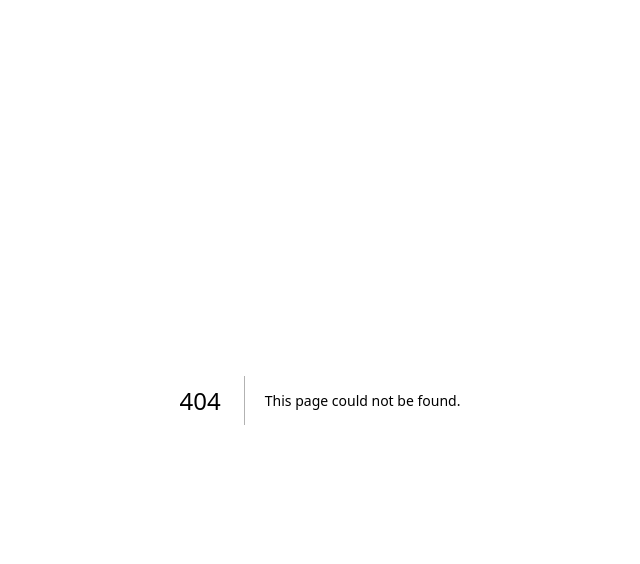
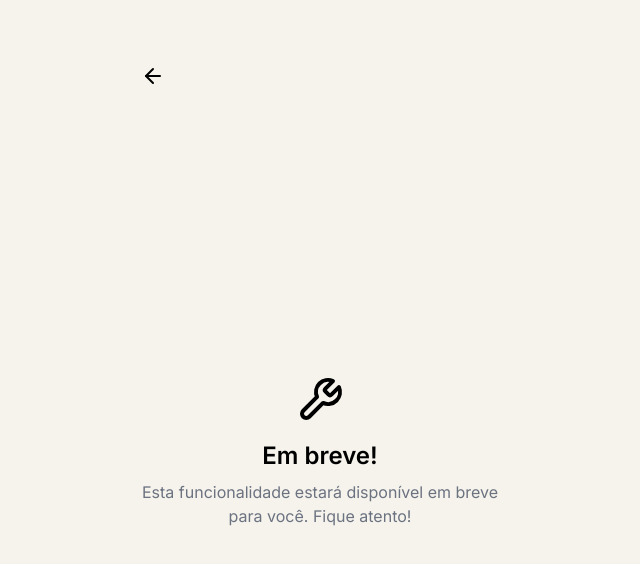
Before and after one commit to murilob03/imobarea-cs, a Next.js app: page /usuario/chat in a window 1280 px wide. Before the commit this address had no page. Shown: the top 564 px of the page, without its empty margins (320-960 px from the left). Built offline with nearby package versions, Linux system fonts and the light colour scheme.

Commit message:
tela-do-chat

```diff
--- /dev/null
+++ b/src/app/usuario/chat/page.tsx
@@ -0,0 +1,33 @@
+'use client'
+
+import { LuWrench } from "react-icons/lu";
+import { ArrowLeft } from 'lucide-react';
+import { useRouter } from "next/navigation";
+
+export default function Chat() {
+  const router = useRouter();
+
+  return (
+    <div className="flex h-screen flex-col bg-bege">
+      {/* Header com a seta */}
+      <div className="p-4 flex items-center mt-[48px]">
+        <ArrowLeft
+          size={24}
+          className="cursor-pointer text-black-700"
+          onClick={() => router.back()}
+        />
+      </div>
+
+      {/* Conteúdo principal */}
+      <div className="flex flex-grow items-center justify-center">
+        <div className="flex flex-col items-center text-center">
+          <LuWrench size={48} className="text-black-500 mb-4" />
+          <h1 className="text-2xl font-semibold text-black-700">Em breve!</h1>
+          <p className="text-gray-500 mt-2">
+            Esta funcionalidade estará disponível em breve para você. Fique atento!
+          </p>
+        </div>
+      </div>
+    </div>
+  );
+}
```
